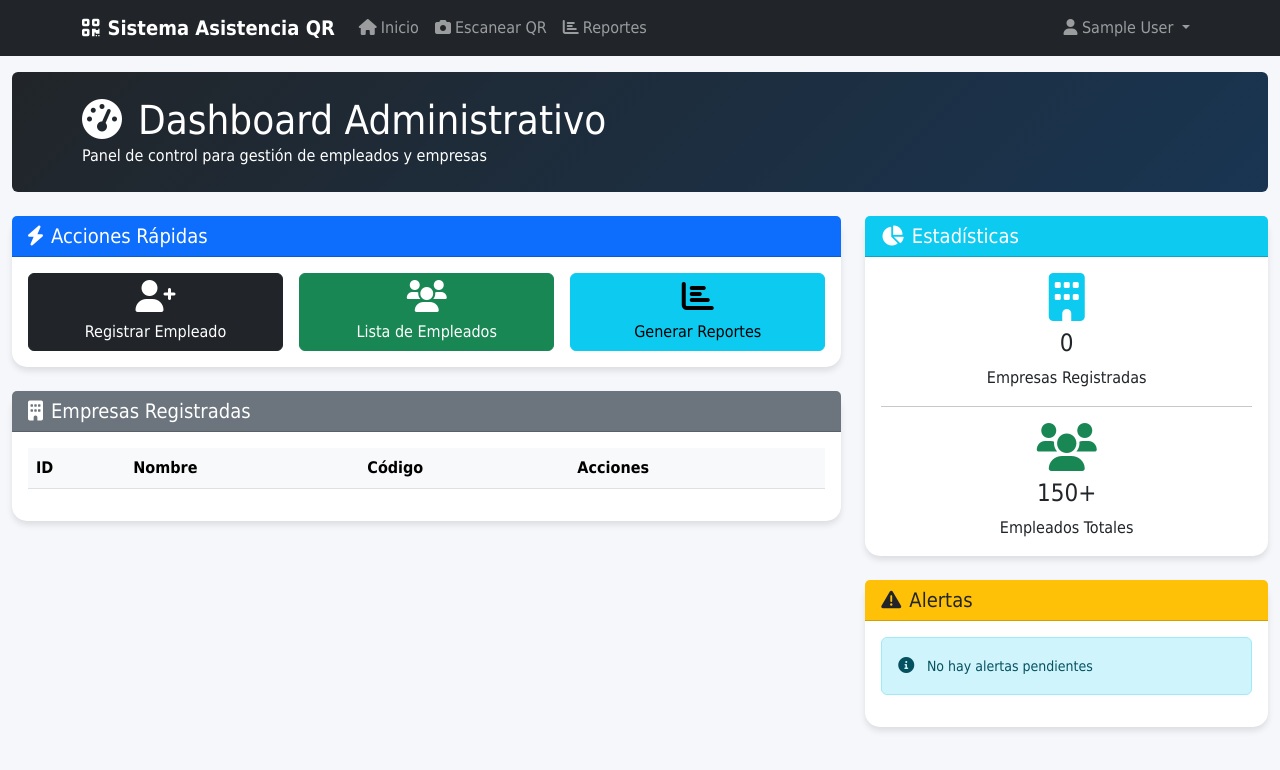
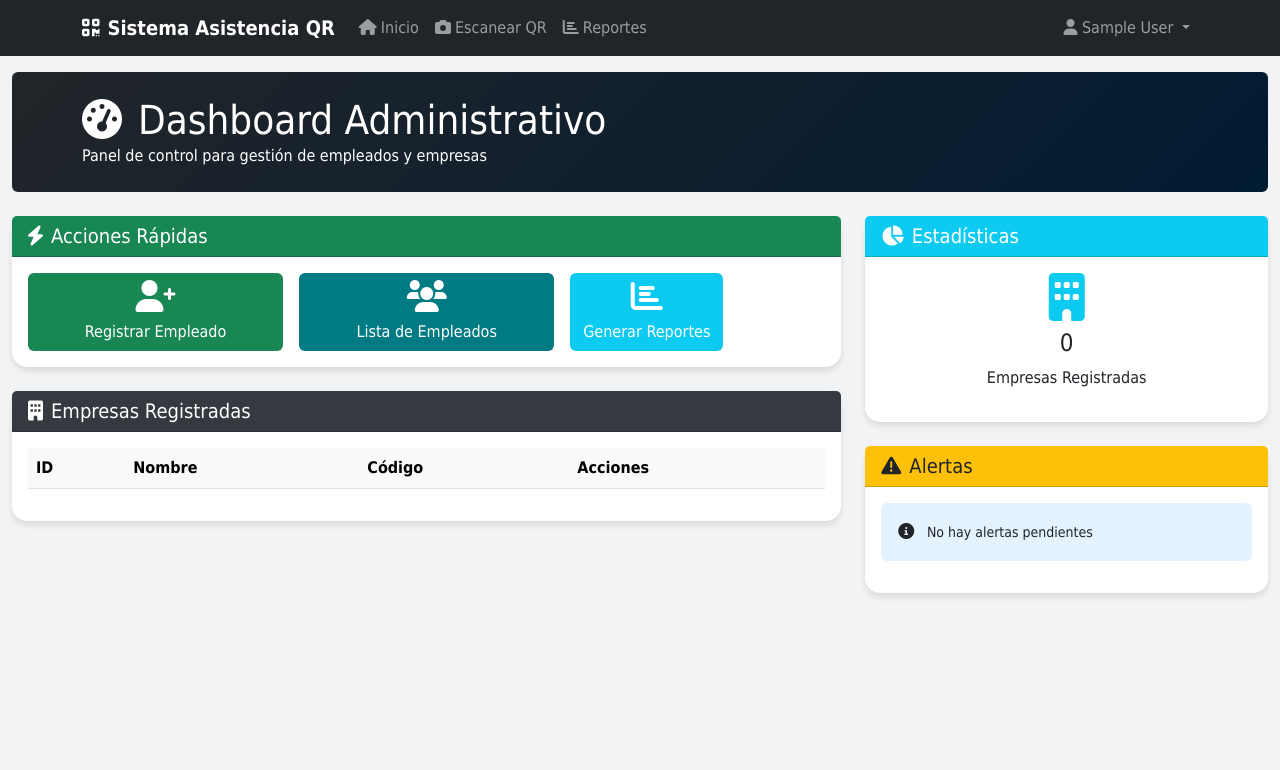
Before and after one commit to Jospi04/Asistencia-QR---copia, a Flask app: page /admin in a window 1280 px wide. Shown: the top 770 px of the page. Run offline with Flask 3, Linux system fonts and the light colour scheme; the visitor is signed in with stand-in values (Sample User, id 1); data that the repository does not hold is empty.

Commit message:
correción de colores frontend

```diff
--- a/src/use_cases/get_report.py
+++ b/src/use_cases/get_report.py
@@ -250,7 +250,7 @@ class GetReportUseCase:
 
         for dia in range(1, ultimo_dia + 1):
             fecha = date(anio, mes, dia)
-            if fecha.weekday() < 5:
+            if fecha.weekday() < 6:
                 dias_laborables += 1
 
         return dias_laborables
--- a/templates/admin_add_employee.html
+++ b/templates/admin_add_employee.html
@@ -1,6 +1,6 @@
     {% extends "base.html" %}
 
-    {% block title %}Registrar Empleado - Sistema de Asistencia QR{% endblock %}
+    {% block title %}Registrar Empleado{% endblock %}
 
     {% block content %}
     <div class="container">
@@ -18,7 +18,7 @@
         <div class="row justify-content-center">
             <div class="col-lg-8">
                 <div class="card">
-                    <div class="card-header bg-primary text-white">
+                    <div class="card-header" style="background-color: #0DCAF0; color: white;">
                         <h5 class="mb-0"><i class="fas fa-user me-2"></i>Datos del Empleado</h5>
                     </div>
                     <div class="card-body">
--- a/templates/admin_dashboard.html
+++ b/templates/admin_dashboard.html
@@ -1,6 +1,6 @@
 {% extends "base.html" %}
 
-{% block title %}Dashboard Administrativo - Sistema de Asistencia QR{% endblock %}
+{% block title %}Dashboard Administrativo{% endblock %}
 
 {% block content %}
 
@@ -19,25 +19,25 @@
     <div class="row">
         <div class="col-lg-8">
             <div class="card mb-4">
-                <div class="card-header bg-primary text-white">
+                <div class="card-header" style="background-color: #198754; color: white;">
                     <h5 class="mb-0"><i class="fas fa-bolt me-2"></i>Acciones Rápidas</h5>
                 </div>
                 <div class="card-body">
                     <div class="row g-3">
                         <div class="col-md-6 col-lg-4">
-                            <a href="{{ url_for('admin_add_employee') }}" class="btn btn-primary w-100">
+                            <a href="{{ url_for('admin_add_employee') }}" class="btn" style="background-color: #198754; color: white; width: 100%;">
                                 <i class="fas fa-user-plus fa-2x mb-2"></i>
                                 <div>Registrar Empleado</div>
                             </a>
                         </div>
                         <div class="col-md-6 col-lg-4">
-                            <a href="{{ url_for('admin_list_employees') }}" class="btn btn-success w-100">
+                            <a href="{{ url_for('admin_list_employees') }}" class="btn" style="background-color: #007B83; color: white; width: 100%;">
                                 <i class="fas fa-users fa-2x mb-2"></i>
                                 <div>Lista de Empleados</div>
                             </a>
                         </div>
                         <div class="col-md-6 col-lg-4">
-                            <a href="{{ url_for('reports') }}" class="btn btn-info w-100">
+                            <a href="{{ url_for('reports') }}" class="btn" style="background-color: #0DCAF0; color: white;">
                                 <i class="fas fa-chart-bar fa-2x mb-2"></i>
                                 <div>Generar Reportes</div>
                             </a>
@@ -47,7 +47,7 @@
             </div>
 
             <div class="card">
-                <div class="card-header bg-secondary text-white">
+                <div class="card-header" style="background-color: #343A40; color: white;">
                     <h5 class="mb-0"><i class="fas fa-building me-2"></i>Empresas Registradas</h5>
                 </div>
                 <div class="card-body">
@@ -69,11 +69,11 @@
                                         <strong>{{ empresa.nombre }}</strong>
                                     </td>
                                     <td>
-                                        <span class="badge bg-primary">{{ empresa.codigo_empresa }}</span>
+                                        <span class="badge" style="background-color: #007B83; color: white;">{{ empresa.codigo_empresa }}</span>
                                     </td>
                                     <td>
                                         <a href="{{ url_for('admin_list_employees') }}?empresa_id={{ empresa.id }}"
-                                           class="btn btn-sm btn-outline-primary">
+                                           class="btn btn-sm btn-primary">
                                             <i class="fas fa-eye me-1"></i>Ver Empleados
                                         </a>
                                     </td>
@@ -88,7 +88,7 @@
 
         <div class="col-lg-4">
             <div class="card mb-4">
-                <div class="card-header bg-info text-white">
+                <div class="card-header" style="background-color: #0DCAF0; color: white;">
                     <h5 class="mb-0"><i class="fas fa-chart-pie me-2"></i>Estadísticas</h5>
                 </div>
                 <div class="card-body">
@@ -97,21 +97,15 @@
                         <h4>{{ empresas|length }}</h4>
                         <p class="mb-0">Empresas Registradas</p>
                     </div>
-                    <hr>
-                    <div class="text-center">
-                        <i class="fas fa-users fa-3x text-success mb-2"></i>
-                        <h4>150+</h4>
-                        <p class="mb-0">Empleados Totales</p>
-                    </div>
                 </div>
             </div>
 
             <div class="card">
-                <div class="card-header bg-warning text-dark">
+                <div class="card-header" style="background-color: #FFC107; color: dark;">
                     <h5 class="mb-0"><i class="fas fa-exclamation-triangle me-2"></i>Alertas</h5>
                 </div>
                 <div class="card-body">
-                    <div class="alert alert-info">
+                    <div class="alert" style="background-color: #E3F2FD;">
                         <i class="fas fa-info-circle me-2"></i>
                         <small>No hay alertas pendientes</small>
                     </div>
--- a/templates/admin_edit_employee.html
+++ b/templates/admin_edit_employee.html
@@ -1,6 +1,6 @@
 {% extends "base.html" %}
 
-{% block title %}Editar Empleado - Sistema de Asistencia QR{% endblock %}
+{% block title %}Editar Empleado{% endblock %}
 
 {% block content %}
 <div class="container">
--- a/templates/admin_list_employees.html
+++ b/templates/admin_list_employees.html
@@ -1,6 +1,6 @@
 {% extends "base.html" %}
 
-{% block title %}Lista de Empleados - Sistema de Asistencia QR{% endblock %}
+{% block title %}Lista de Empleados{% endblock %}
 
 {% block content %}
 <div class="container-fluid">
@@ -72,7 +72,7 @@
     <div class="row">
         <div class="col-12">
             <div class="card">
-                <div class="card-header bg-primary text-white d-flex justify-content-between align-items-center">
+                <div class="card-header bg-secondary text-white d-flex justify-content-between align-items-center">
                     <h5 class="mb-0"><i class="fas fa-list me-2"></i>Listado de Empleados</h5>
                     <a href="{{ url_for('admin_add_employee') }}" class="btn btn-light btn-sm">
                         <i class="fas fa-plus me-1"></i>Nuevo Empleado
@@ -107,7 +107,7 @@
                                         {% for empresa in empresas %}
                                             {% if empresa.id == empleado.empresa_id %}
                                                 {% set empresa_empleado = empresa %}
-                                                <span class="badge bg-primary">{{ empresa.nombre }}</span>
+                                                <span class="badge" style="background-color: #007B83; color: white;">{{ empresa.nombre }}</span>
                                             {% endif %}
                                         {% endfor %}
                                     </td>
--- a/templates/base.html
+++ b/templates/base.html
@@ -11,14 +11,15 @@
     <style>
         :root {
             --primary-color: rgb(33, 37, 41);
-            --secondary-color: #3f37c9;
-            --accent-color: rgb(25, 53, 82);
+            --ultimate-color: #007B83;
+            --secondary-color: #14532dd0;
+            --accent-color: rgb(1, 27, 50);
             --light-color: #f8f9fa;
             --dark-color: rgb(33, 37, 41);
         }
 
         body {
-            background-color: #f5f7fb;
+            background-color: #F1F3F5;
             font-family: 'Poppins', Tahoma, Geneva, Verdana, sans-serif;
         }
 
--- a/templates/error.html
+++ b/templates/error.html
@@ -1,6 +1,6 @@
 {% extends "base.html" %}
 
-{% block title %}Error - Sistema de Asistencia QR{% endblock %}
+{% block title %}Error{% endblock %}
 
 {% block content %}
 <div class="container">
--- a/templates/login.html
+++ b/templates/login.html
@@ -1,13 +1,13 @@
 {% extends "base.html" %}
 
-{% block title %}Iniciar Sesión - Sistema de Asistencia QR{% endblock %}
+{% block title %}Iniciar Sesión{% endblock %}
 
 {% block content %}
 <div class="container">
     <div class="row justify-content-center">
         <div class="col-md-6 col-lg-4">
             <div class="card mt-5">
-                <div class="card-header text-center bg-primary text-white">
+                 <div class="card-header" style="background-color: #198754; color: white;">
                     <h3><i class="fas fa-lock me-2"></i>Acceso Administrativo</h3>
                 </div>
                 <div class="card-body">
@@ -35,7 +35,7 @@
                         </div>
 
                         <div class="d-grid">
-                            <button type="submit" class="btn btn-primary">
+                            <button type="submit" class="btn btn-dark">
                                 <i class="fas fa-sign-in-alt me-2"></i>Iniciar Sesión
                             </button>
                         </div>
--- a/templates/report.html
+++ b/templates/report.html
@@ -1,6 +1,6 @@
 {% extends "base.html" %}
 
-{% block title %}Reportes - Sistema de Asistencia QR{% endblock %}
+{% block title %}Reportes Asistencia{% endblock %}
 
 {% block content %}
 <div class="container-fluid">
@@ -18,7 +18,7 @@
     <div class="row mb-4">
         <div class="col-lg-12">
             <div class="card">
-                <div class="card-header bg-primary text-white">
+                <div class="card-header" style="background-color: #343A40; color: white;">
                     <h5 class="mb-0"><i class="fas fa-filter me-2"></i>Parámetros de Reporte</h5>
                 </div>
                 <div class="card-body">
--- a/templates/scan.html
+++ b/templates/scan.html
@@ -1,6 +1,6 @@
 {% extends "base.html" %}
 
-{% block title %}Escanear QR - Sistema de Asistencia QR{% endblock %}
+{% block title %}Escanear QR{% endblock %}
 
 {% block content %}
 <style>
@@ -103,7 +103,7 @@
                 </div>
                 <div class="card-body">
                     <div class="text-center mb-3">
-                        <div id="hora-actual" class="display-6 fw-bold text-primary">
+                        <div id="hora-actual" class="display-6 fw-bold" style="color: #0d1b2a;">
                             <!-- La hora se actualizará con JavaScript -->
                         </div>
                         <small id="fecha-actual" class="text-muted"></small>
@@ -111,7 +111,7 @@
                     <hr>
                     <div class="d-flex justify-content-between">
                         <span>Estado:</span>
-                        <span class="badge" style="background-color: #198754; color: white;">En línea</span>
+                        <span class="badge" style="background-color: #14532d; color: white;">En línea</span>
                     </div>
                     <div class="d-flex justify-content-between mt-2">
                         <span>Turno:</span>
```
